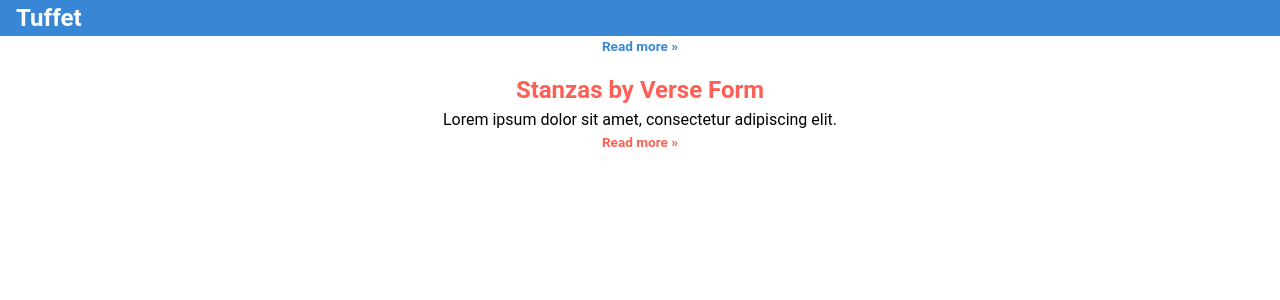
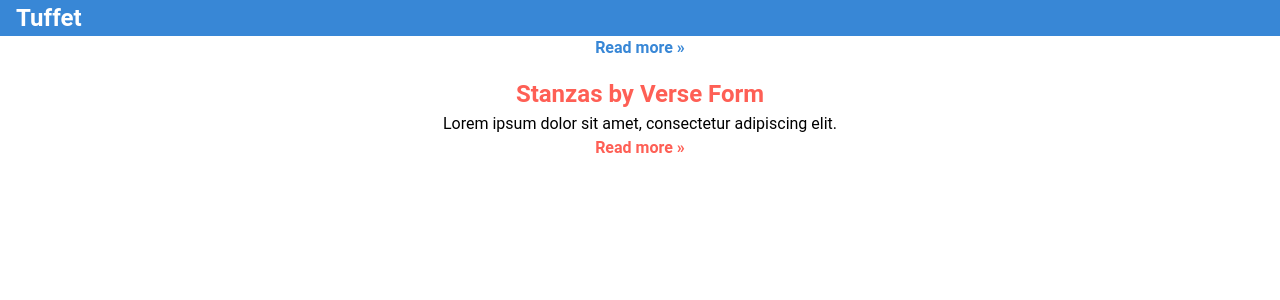
Before and after one commit to SamuelPerrin/tuffet, a React (Create React App) app in the folder iambe/: page /meter in a window 1280 px wide. Shown: the top 300 px of the page. Built offline with nearby package versions, Linux system fonts and the light colour scheme.

Commit message:
changes styles for a tags in Sections

```diff
--- a/iambe/src/components/styled/Section.js
+++ b/iambe/src/components/styled/Section.js
@@ -17,9 +17,6 @@ const Section = styled.section`
   li {
     font-size: ${props => props.theme.fontSize};
   }
-  a {
-    font-size: .85rem;
-  }
   .paragraph p {
     max-width: 30rem;
     margin: 1rem 0.3rem;
```
